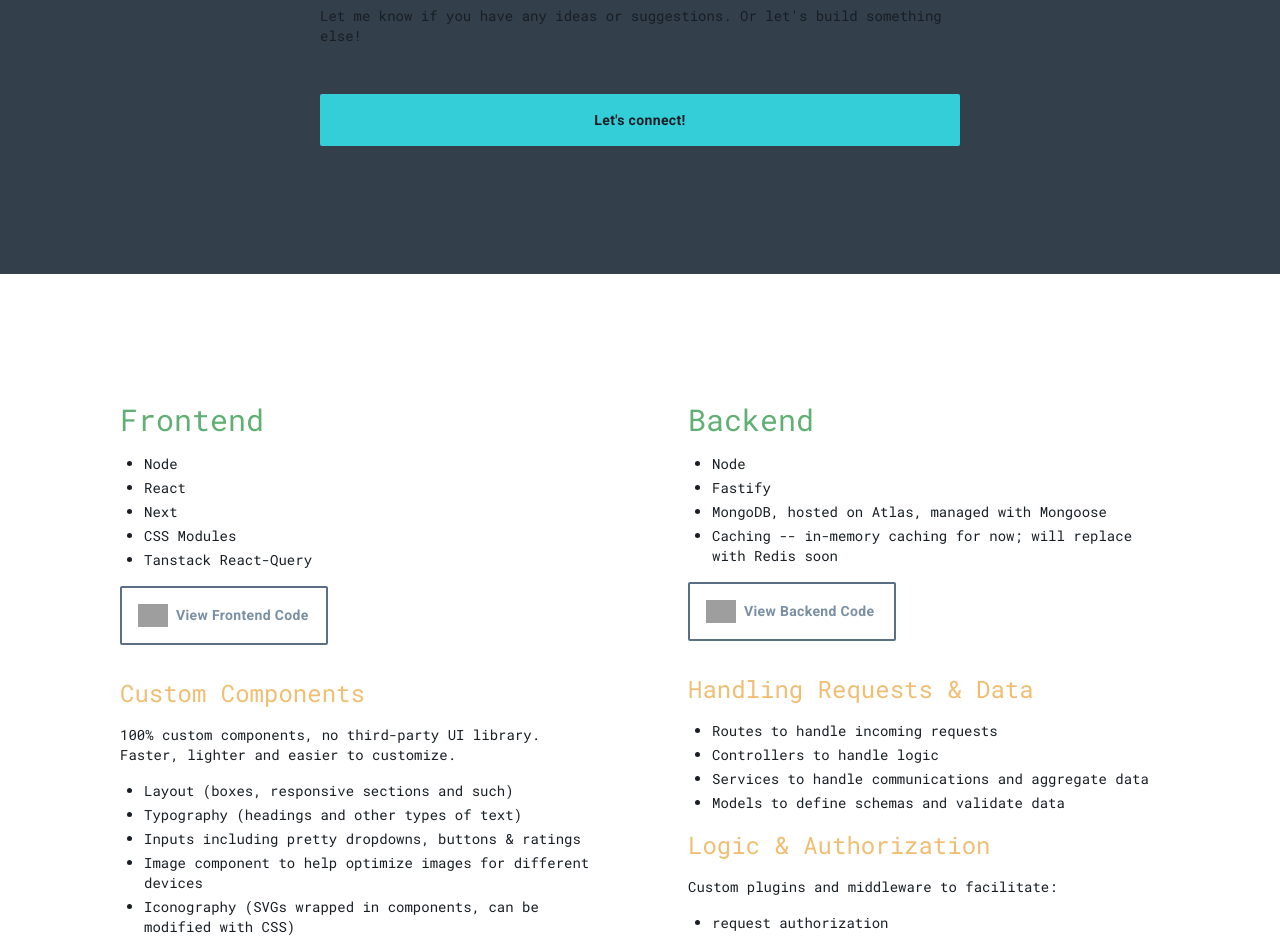
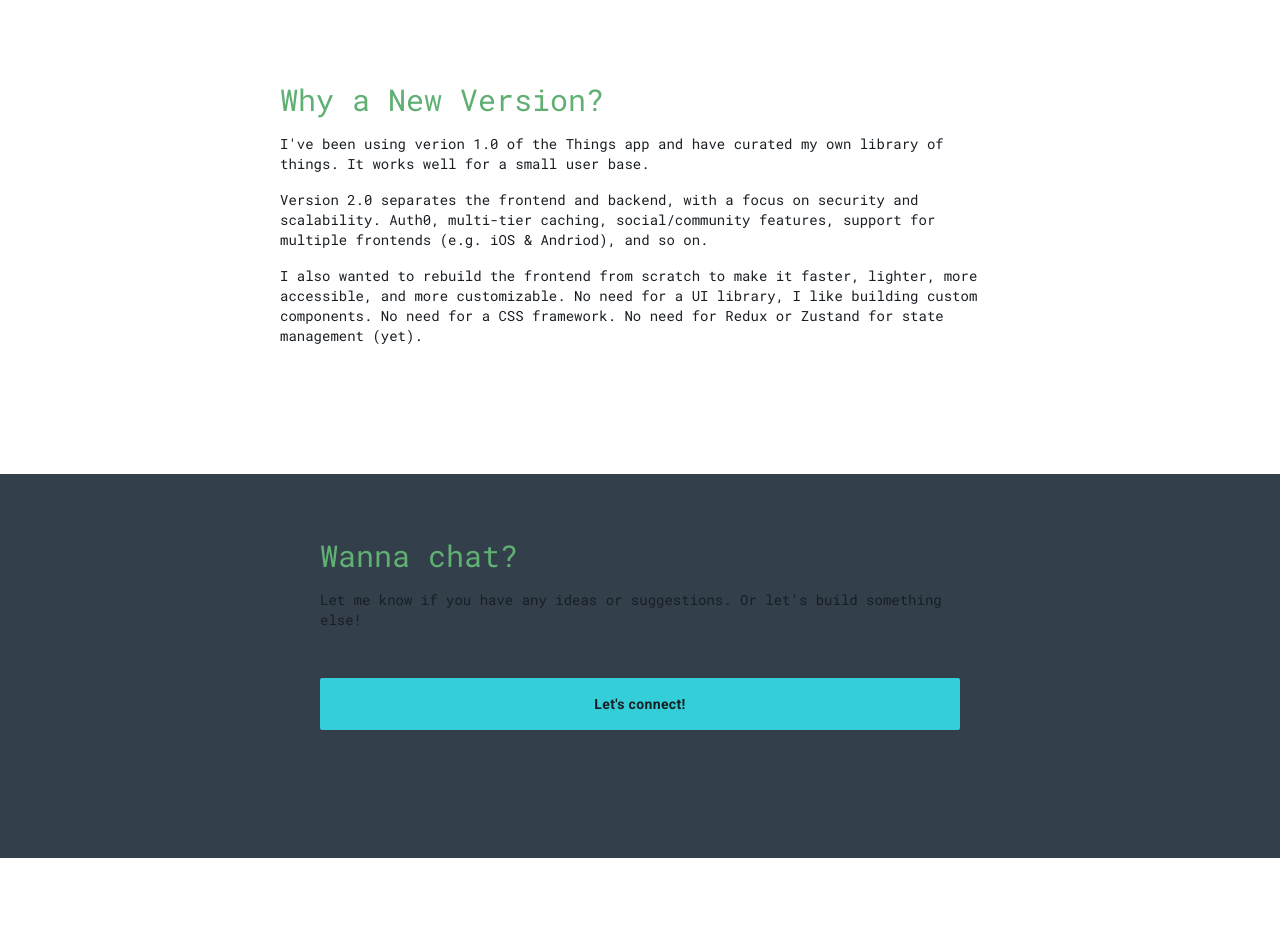
Before and after one commit to bensbits91/portfolio-2025-nextjs-js-tailwind, a Next.js app: page /projects/things in a window 1280 px wide. Shown: the part 1520-2459 px from the top of the page. Built offline with nearby package versions, Linux system fonts and the light colour scheme; grey boxes are pictures that could not be loaded.

Commit message:
update BasicPage to handle project/things page

```diff
--- a/app/components/templates/BasicPage.js
+++ b/app/components/templates/BasicPage.js
@@ -1,4 +1,8 @@
-import { HeroSection, OneColumnSection } from '@/app/components/layout';
+import {
+   HeroSection,
+   OneColumnSection,
+   TwoColumnSection
+} from '@/app/components/layout';
 import {
    HeadingOne,
    HeadingTwo,
@@ -7,7 +11,7 @@
    P,
    UL
 } from '@/app/components/typography';
-import { Cta } from '@/app/components/common';
+import { Cta, CodeLink } from '@/app/components/common';
 
 const BasicPage = ({ content }) => {
    const { heading, subheading, sections } = content;
@@ -16,11 +20,12 @@
       if (typeof item === 'string') {
          return <P>{item}</P>;
       }
+
       return <UL items={item} />;
    };
 
    return (
-      <>
+      <div key="basic-page">
          {heading && (
             <HeroSection>
                <HeadingOne>{heading}</HeadingOne>
@@ -34,11 +39,51 @@
                   layout = 'OneColumnSection',
                   heading,
                   content,
-                  subsections
+                  subsections,
+                  bigBottom
                } = section;
 
                if (layout === 'Cta') {
-                  return <Cta key={index} data={section} />;
+                  return (
+                     <Cta key={index} data={section} bigBottom={bigBottom} />
+                  );
+               }
+
+               if (layout === 'TwoColumnSection') {
+                  return (
+                     <TwoColumnSection
+                        key={index}
+                        bigBottom
+                        columns={subsections.map((section, SubsectionIndex) => {
+                           const { heading, stack, codeLink, content } =
+                              section;
+                           return {
+                              content: (
+                                 <div key={SubsectionIndex}>
+                                    <HeadingTwo>{heading}</HeadingTwo>
+                                    <div className="mb-8">
+                                       <UL items={stack} />
+                                       <CodeLink codeLink={codeLink} />
+                                    </div>
+                                    {content.map((section, contentIndex) => {
+                                       const { heading, subheading, list } =
+                                          section;
+                                       return (
+                                          <div key={contentIndex}>
+                                             <HeadingThree color="yellow">
+                                                {heading}
+                                             </HeadingThree>
+                                             {subheading && <P>{subheading}</P>}
+                                             <UL items={list} />
+                                          </div>
+                                       );
+                                    })}
+                                 </div>
+                              )
+                           };
+                        })}
+                     />
+                  );
                }
 
                return (
@@ -67,7 +112,7 @@
                   </OneColumnSection>
                );
             })}
-      </>
+      </div>
    );
 };
 
--- a/app/projects/things/content.js
+++ b/app/projects/things/content.js
@@ -1,7 +1,7 @@
 const content = {
    heading: 'Things App v2.0',
    subheading: 'Very much a WIP ;)',
-   mainSections: [
+   sections: [
       {
          heading: 'Overview',
          content: [
@@ -37,10 +37,11 @@
             'Version 2.0 separates the frontend and backend, with a focus on security and scalability. Auth0, multi-tier caching, social/community features, support for multiple frontends (e.g. iOS & Andriod), and so on.',
             'I also wanted to rebuild the frontend from scratch to make it faster, lighter, more accessible, and more customizable. No need for a UI library, I like building custom components. No need for a CSS framework. No need for Redux or Zustand for state management (yet).'
          ]
-      }
-   ],
-   ctaOne: {
+      },
+      {
          heading: 'Wanna chat?',
+         layout: 'Cta',
+         bigBottom: true,
          content: [
             "Let me know if you have any ideas or suggestions. Or let's build something else!"
          ],
@@ -49,7 +50,10 @@
             text: "Let's connect!"
          }
       },
-   feBeSections: [
+      {
+         heading: '',
+         layout: 'TwoColumnSection',
+         subsections: [
             {
                heading: 'Frontend',
                stack: [
@@ -143,11 +147,11 @@
                   }
                ]
             }
-   ],
-   moreSections: [
+         ]
+      },
       {
          heading: 'More Key Features',
-         sections: [
+         subsections: [
             {
                heading: 'User Management & Auth',
                content: [
@@ -182,7 +186,7 @@
       },
       {
          heading: 'In Progress',
-         sections: [
+         subsections: [
             {
                heading: 'Tags',
                content: [
@@ -222,7 +226,7 @@
       },
       {
          heading: 'Coming Soon',
-         sections: [
+         subsections: [
             {
                heading: '',
                content: [
@@ -244,7 +248,7 @@
       },
       {
          heading: 'Maybe Someday',
-         sections: [
+         subsections: [
             {
                heading: '',
                content: [
@@ -260,10 +264,10 @@
                ]
             }
          ]
-      }
-   ],
-   ctaBottom: {
+      },
+      {
          heading: 'Still with Me?',
+         layout: 'Cta',
          content: [
             'Thanks for reading all of that! This is a fun passion project.',
             "Let me know if you have any ideas or suggestions. Or let's build another app together!"
@@ -273,6 +277,7 @@
             text: "Let's connect!"
          }
       }
+   ]
 };
 
 export default content;
--- a/app/projects/things/page.js
+++ b/app/projects/things/page.js
@@ -1,18 +1,4 @@
-import Link from 'next/link';
-import {
-   HeroSection,
-   OneColumnSection,
-   TwoColumnSection
-} from '@/app/components/layout';
-import {
-   HeadingOne,
-   HeadingTwo,
-   HeadingThree,
-   SubtleText,
-   P,
-   UL
-} from '@/app/components/typography';
-import { CodeLink, Cta } from '@/app/components/common';
+import { BasicPage } from '@/app/components/templates';
 import content from './content.js';
 
 /*
@@ -23,89 +9,6 @@
  * add images
  */
 
-const Things = () => {
-   const {
-      heading,
-      subheading,
-      mainSections,
-      ctaOne,
-      feBeSections,
-      moreSections,
-      ctaBottom
-   } = content;
+const ThingsPage = () => <BasicPage content={content} />;
 
-   return (
-      <>
-         <HeroSection>
-            <HeadingOne>{heading}</HeadingOne>
-            <SubtleText textCenter>{subheading}</SubtleText>
-         </HeroSection>
-         <OneColumnSection bigBottom>
-            {mainSections.map((section, index) => {
-               const { heading, content } = section;
-               return (
-                  <div key={index}>
-                     <HeadingTwo>{heading}</HeadingTwo>
-                     <P>{content}</P>
-                  </div>
-               );
-            })}
-         </OneColumnSection>
-         <Cta data={ctaOne} bigBottom />
-         <TwoColumnSection
-            bigBottom
-            columns={feBeSections.map((section, index) => {
-               const { heading, stack, codeLink, content } = section;
-               return {
-                  content: (
-                     <div>
-                        <HeadingTwo>{heading}</HeadingTwo>
-                        <div className="mb-8">
-                           <UL items={stack} />
-                           <CodeLink codeLink={codeLink} />
-                        </div>
-                        {content.map((section, index) => {
-                           const { heading, subheading, list } = section;
-                           return (
-                              <div key={index}>
-                                 <HeadingThree color="yellow">
-                                    {heading}
-                                 </HeadingThree>
-                                 {subheading && <P>{subheading}</P>}
-                                 <UL items={list} />
-                              </div>
-                           );
-                        })}
-                     </div>
-                  )
-               };
-            })}
-         />
-         {moreSections.map((section, index) => {
-            const { heading, sections } = section;
-            return (
-               <OneColumnSection key={index} bigBottom>
-                  <HeadingTwo color="purple">{heading}</HeadingTwo>
-                  {sections.map((section, index) => {
-                     const { heading, content } = section;
-                     return (
-                        <div key={index}>
-                           <HeadingThree color="yellow">{heading}</HeadingThree>
-                           {content.map((item, index) => {
-                              if (typeof item === 'string') {
-                                 return <P key={index}>{item}</P>;
-                              }
-                              return <UL key={index} items={item} />;
-                           })}
-                        </div>
-                     );
-                  })}
-               </OneColumnSection>
-            );
-         })}
-         <Cta data={ctaBottom} />
-      </>
-   );
-};
-
-export default Things;
+export default ThingsPage;
```
Lines whose indentation alone changed are shown as unchanged.
